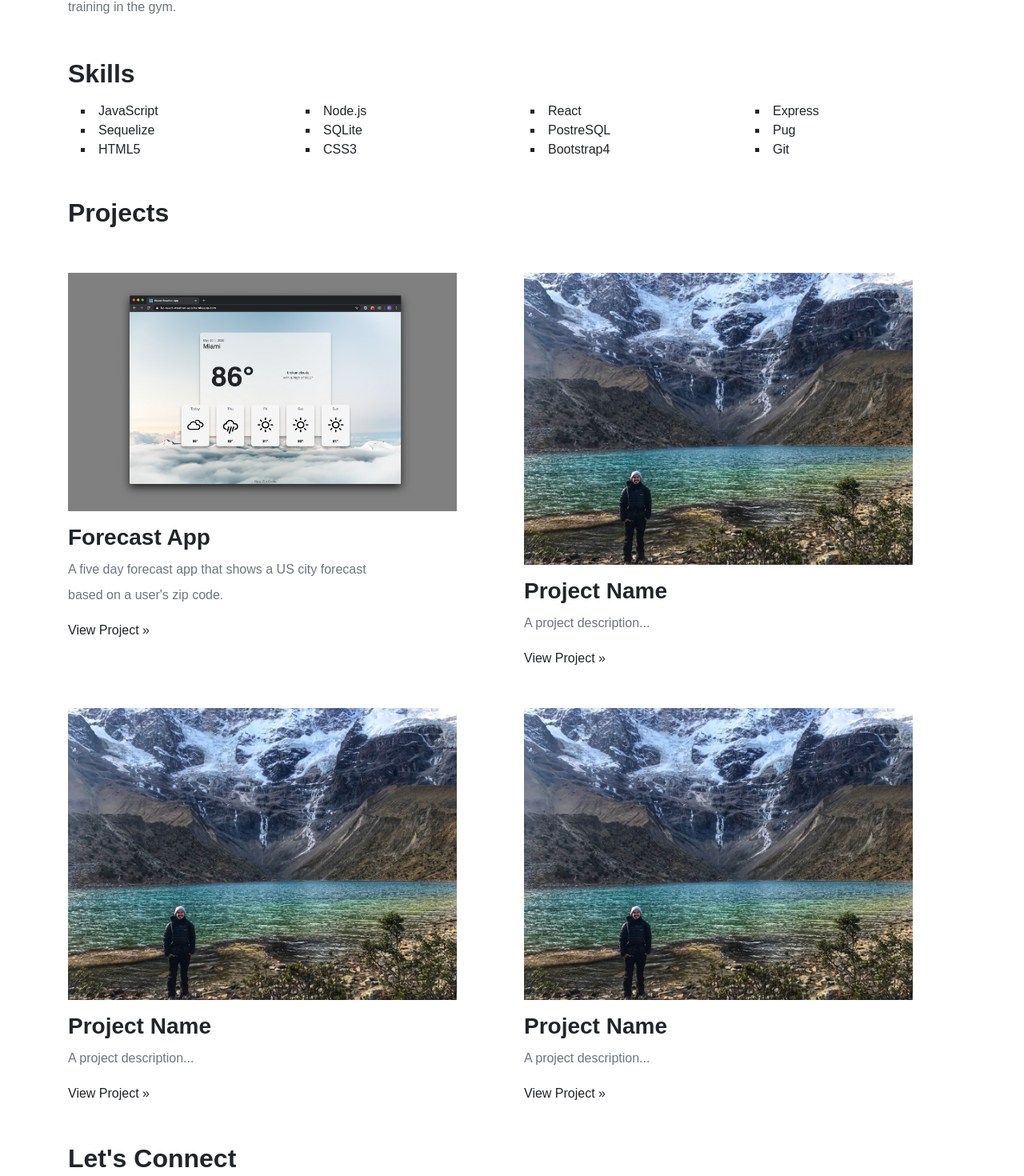
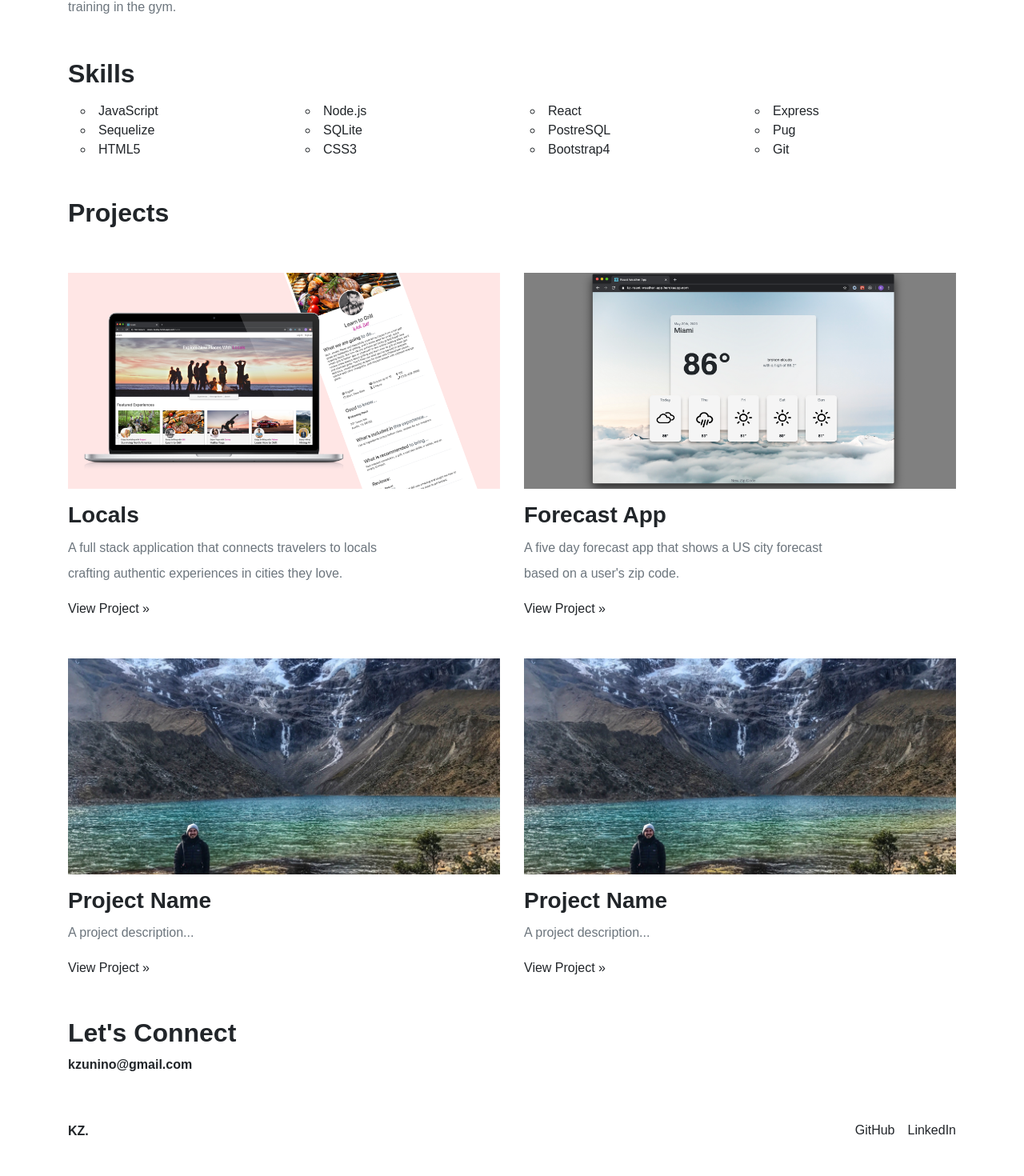
Before and after one commit to kzunino/react-portfolio, a React (Create React App) app: page / in a window 1280 px wide. Shown: the part 1498-2968 px from the top of the page at 80% size. Built offline with nearby package versions, Linux system fonts and the light colour scheme.

Commit message:
locals project images finished

```diff
--- a/src/components/Forecast.js
+++ b/src/components/Forecast.js
@@ -73,6 +73,7 @@ export default class Project extends Component {
           alt='forecast weather app'
           className='project-main-photo'
         />
+
         <section className='container-fluid mt-5 px-0'>
           <h2 className='mt-5'>Web Stack</h2>
           <div className='row container-fluid pr-0 mr-sm-0 align-items-center'>
@@ -85,7 +86,7 @@ export default class Project extends Component {
               <br></br> <br></br>I chose Heroku because they have a generous
               free tier package and I wanted to practice uploading projects to a
               cloud-based web service that could host full stack web
-              applications. This came in handy for a later project full stack
+              applications. This came in handy for a later full stack
               application that utilized a database, server, and client.
             </p>
             <div className='col-md-5 pl-0 text-center'>
@@ -135,8 +136,8 @@ export default class Project extends Component {
               Another improvement would be to make it more responsive. As it is
               now, the application is nowhere near ready for viewing on a mobile
               device. I didn't really take this into account when I started
-              because I wanted to make a widget-like application, but I think it
-              could be made into a smaller, clean mobile version as well.
+              because I wanted to make a widget-like application, but it could
+              be made into a smaller, clean mobile version as well.
             </p>
           </div>
         </section>
--- a/src/components/Home.js
+++ b/src/components/Home.js
@@ -4,6 +4,7 @@ import {Link} from 'react-router-dom';
 import Project from './img/kyle_photo.jpg';
 import headerPhoto from './img/kyle_photo.jpg';
 import weatherForecast from './img/weatherForcast.png';
+import localsPhoto from './img/locals.png';
 
 export default class Home extends Component {
   render() {
@@ -88,6 +89,19 @@ export default class Home extends Component {
           <h2 className='font-weight-bold'>Projects</h2>
           <div className='row justify-content-around'>
             <div className='col-lg-6 mt-5'>
+              <Link to='/project'>
+                <img className='project-img' src={localsPhoto} alt='' />
+              </Link>
+              <h3 className='font-weight-bold mt-3'>Locals</h3>
+              <p className='project-description col-md-9 pl-0 text-secondary'>
+                A full stack application that connects travelers to locals
+                crafting authentic experiences in cities they love.
+              </p>
+              <a className='link-decoration' href='/project'>
+                View Project »
+              </a>
+            </div>
+            <div className='col-lg-6 mt-5'>
               <Link to='/forecast'>
                 <img className='project-img' src={weatherForecast} alt='' />
               </Link>
@@ -120,16 +134,6 @@ export default class Home extends Component {
                 View Project »
               </a>
             </div>
-            <div className='col-lg-6 mt-5'>
-              <img className='project-img' src={Project} alt='' />
-              <h3 className='font-weight-bold mt-3'>Project Name</h3>
-              <p className='project-description col-md-9 pl-0 text-secondary'>
-                A project description...
-              </p>
-              <a className='link-decoration' href='/project'>
-                View Project »
-              </a>
-            </div>
           </div>
         </section>
       </div>
--- a/src/styles/global.css
+++ b/src/styles/global.css
@@ -15,7 +15,7 @@ a:hover {
 }
 
 ul {
-  list-style-type: square;
+  list-style-type: circle;
   list-style-position: inside;
 }
 
@@ -103,7 +103,8 @@ p {
 
 .project-img {
   transition: transform 0.5s;
-  width: 90%;
+  width: 100%;
+  object-fit: cover;
 }
 .project-img:hover {
   transform: scale(1.02);
@@ -115,6 +116,7 @@ p {
 
 .project-main-photo {
   width: 100%;
+  height: auto;
 }
 .program-icon {
   font-size: 35px;
@@ -147,6 +149,9 @@ p {
   .bg-bracket {
     background-position: 30px 30px;
   }
+  .project-img {
+    height: 270px;
+  }
 }
 
 /* lg */
```
Also changed, not shown: src/components/img/locals.png (added).
